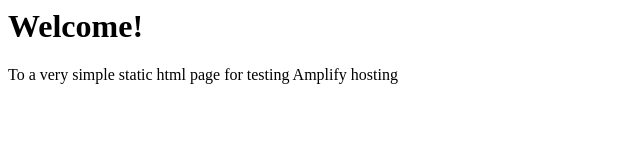
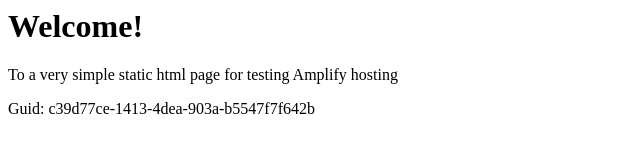
Before and after one commit to aws-aemilia-mxp/Github-PR-Commit-Integration-Test-DoNotTouch-GitHubAutoBuildCanaryTest-v1-preprod-eu-south-1, a website: page src/index.html in a window 1280 px wide. Shown: the whole page, without its empty margins (0-640 px from the left). Drawn offline with Linux system fonts and the light colour scheme.

Commit message:
commit from integ tests

```diff
--- a/src/index.html
+++ b/src/index.html
@@ -1,3 +1,5 @@
+
+
 <html lang="en">
 
 <head>
@@ -10,6 +12,6 @@
 <body>
     <h1>Welcome!</h1>
     <p>To a very simple static html page for testing Amplify hosting</p>
-</body>
+    <p>Guid: c39d77ce-1413-4dea-903a-b5547f7f642b</p></body>
 
 </html>
```
